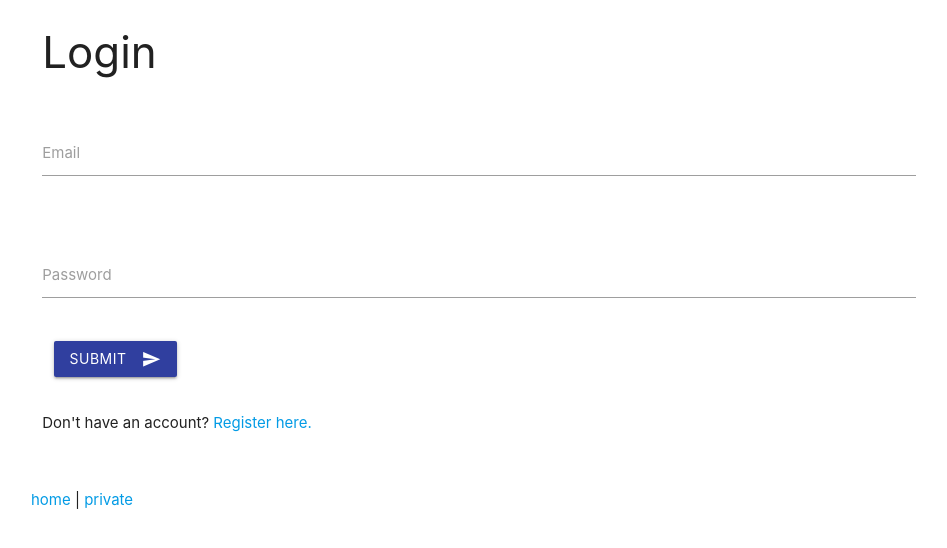
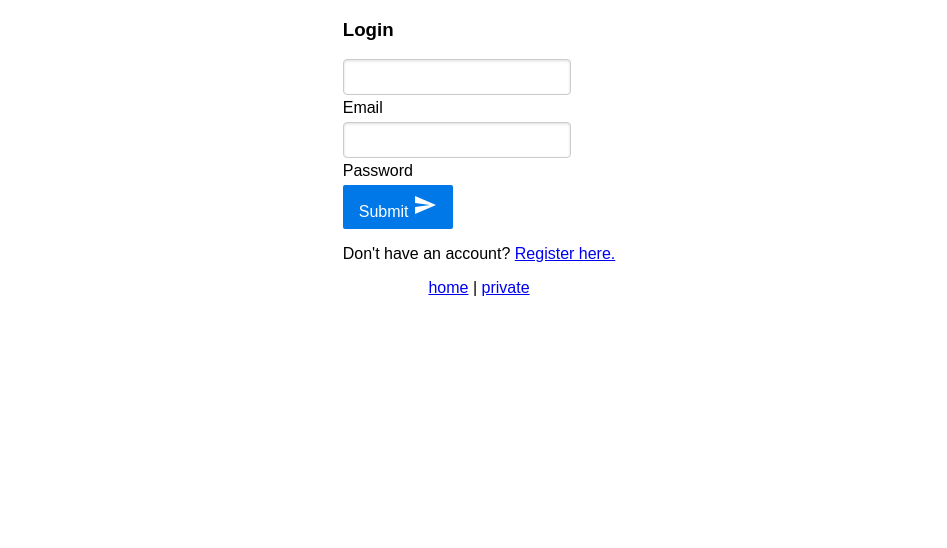
Before and after one commit to eddyizm/HTMX_FastAPI_Login, a FastAPI app: page / in a window 1280 px wide. Shown: the top 548 px of the page, without its empty margins (161-1108 px from the left). Run offline with FastAPI, Linux system fonts and the light colour scheme; some libraries are stand-ins or nearby versions.

Commit message:
first past, swapped out index html css

```diff
--- a/static/css/style.css
+++ b/static/css/style.css
@@ -1,4 +1,4 @@
-/* label focus and underline color for email type input */
+/* label focus and underline color for email type input
 .input-field input[type="email"]:focus + label {
     color: #303f9f !important;
 }
@@ -6,14 +6,41 @@
 .row .input-field input[type="email"]:focus {
     border-bottom: 1px solid #303f9f !important;
     box-shadow: 0 1px 0 0 #303f9f !important;
-}
+} */
 
 /* label focus and underline color for password type input */
-.input-field input[type="password"]:focus + label {
+/* .input-field input[type="password"]:focus + label {
     color: #303f9f !important;
 }
 
 .row .input-field input[type="password"]:focus {
     border-bottom: 1px solid #303f9f !important;
     box-shadow: 0 1px 0 0 #303f9f !important;
+} */
+
+body {
+    height: 100%;
+    display: flex;
+    flex-direction: column;
+    align-items: center;
+    justify-content: center;
 }
+
+/* Display content in a column */
+.wrapper{
+    display: flex;
+    flex-direction: column;
+    h1{
+        margin-bottom: 1rem;
+    }
+}
+
+.material-icons {
+    font-weight: 200;
+    display: inline-block;
+}
+
+.pure-button-primary {
+    display: inline-block;
+    vertical-align: middle;
+}
--- a/templates/base.html
+++ b/templates/base.html
@@ -2,18 +2,17 @@
 <html lang="en">
     <head>
         <meta http-equiv="Content-Type" content="text/html; charset=UTF-8" />
-
         <!--Import Google Icon Font-->
         <link
             href="https://fonts.googleapis.com/icon?family=Material+Icons"
             rel="stylesheet"
         />
-        <!-- Compiled and minified CSS -->
         <link
             rel="stylesheet"
-            href="https://cdnjs.cloudflare.com/ajax/libs/materialize/1.0.0/css/materialize.min.css"
+            href="https://cdn.jsdelivr.net/npm/purecss@3.0.0/build/pure-min.css"
+            integrity="sha384-X38yfunGUhNzHpBaEBsWLO+A0HDYOQi8ufWDkZ0k9e0eXz/tH3II7uKZ9msv++Ls"
+            crossorigin="anonymous"
         />
-
         <!--Let browser know website is optimized for mobile-->
         <meta name="viewport" content="width=device-width, initial-scale=1.0" />
         <link
@@ -23,11 +22,10 @@
         />
     </head>
     <body>
-        <main>{% block content %} {% endblock %}</main>
-        <!-- Compiled and minified JavaScript -->
-        <script src="https://cdnjs.cloudflare.com/ajax/libs/materialize/1.0.0/js/materialize.min.js"></script>
-        <!-- Load from unpkg -->
+        <main class="wrapper">{% block content %} {% endblock %}</main>
         <script src="https://unpkg.com/htmx.org@1.7.0"></script>
-        <footer class="container"> <a href="/">home</a> | <a href="/private">private</a></footer>
+        <footer class="container">
+            <a href="/">home</a> | <a href="/private">private</a>
+        </footer>
     </body>
 </html>
--- a/templates/index.html
+++ b/templates/index.html
@@ -1,17 +1,18 @@
 {% extends "base.html" %} {% block content %}
 <!-- LOGIN FORM -->
 <div id="login" class="container">
+    <div class="wrapper">
     <div class="row">
         <div class="row col s4">
             <h3>Login</h3>
         </div>
-        <form class="col s12"
+        <form  class="pure-form pure-form-stacked"
                hx-post="/login/"
                hx-swap="innerHTML"
                hx-target="#login"
                method="post">
             <div class="row">
-                <div class="input-field col s12">
+                <div class="pure-input-2-3">
                     <input id="email" type="email"  name= "email"  class="validate" required/>
                     <label for="email">Email</label>
                     <span
@@ -22,13 +23,13 @@
                 </div>
             </div>
             <div class="row">
-                <div class="input-field  col s12">
+                <div class="pure-input-2-3">
                     <input id="password" name="password" type="password" class="validate" required/>
                     <label for="password">Password</label>
                 </div>
             </div>
-            <div class="row col s4">
-                <button class="btn waves-effect indigo darken-2 waves-light " type="submit" name="action">Submit
+            <div class="pure-input-2-3">
+                <button  class="pure-button pure-button-primary" type="submit" name="action">Submit
                     <i class="material-icons right">send</i>
                   </button>
             </div>
@@ -38,5 +39,6 @@
         </div>
     </div>
 </div>
+</div>
 <!-- END LOGIN FORM -->
 {% endblock %}
```
